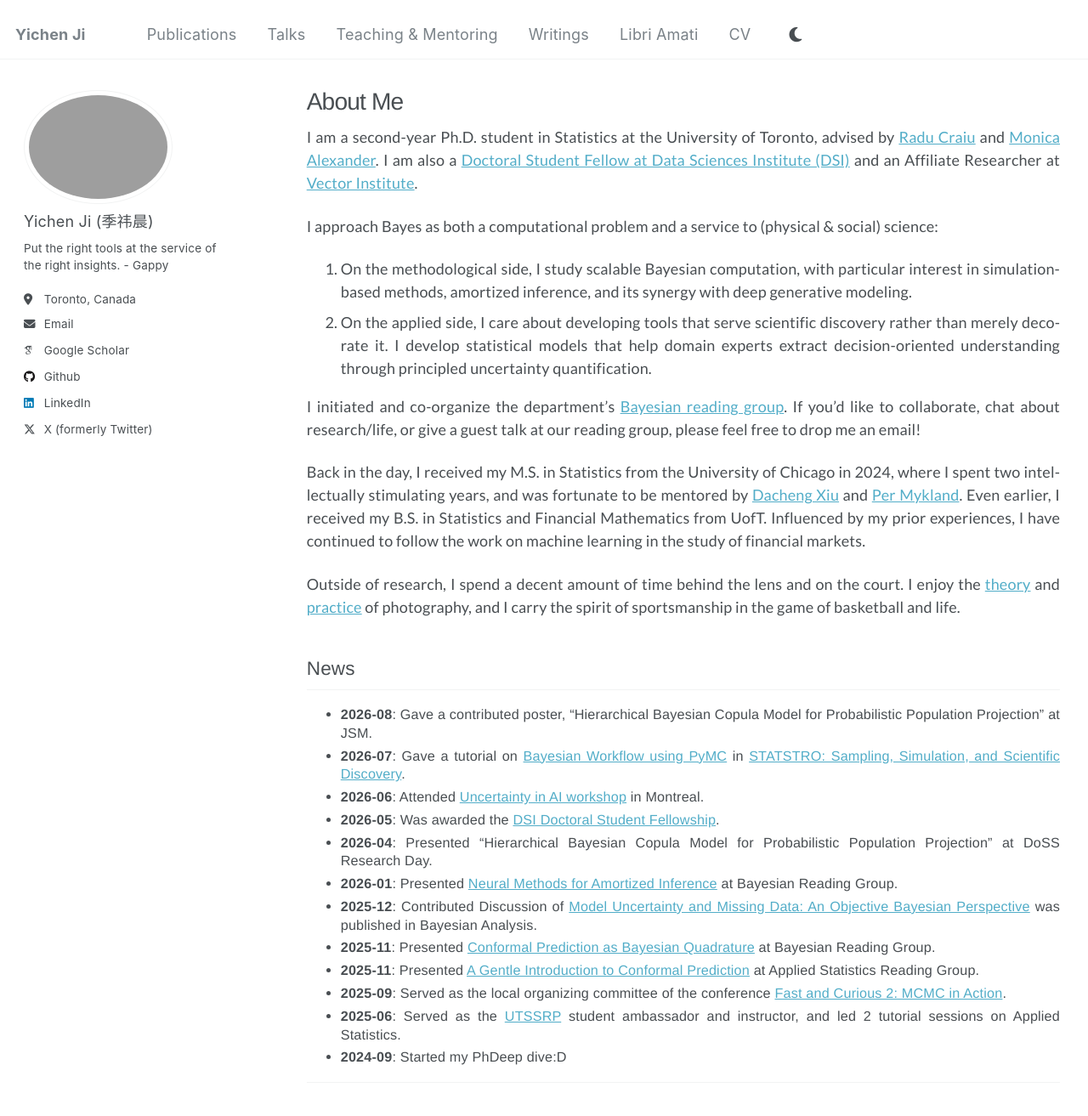
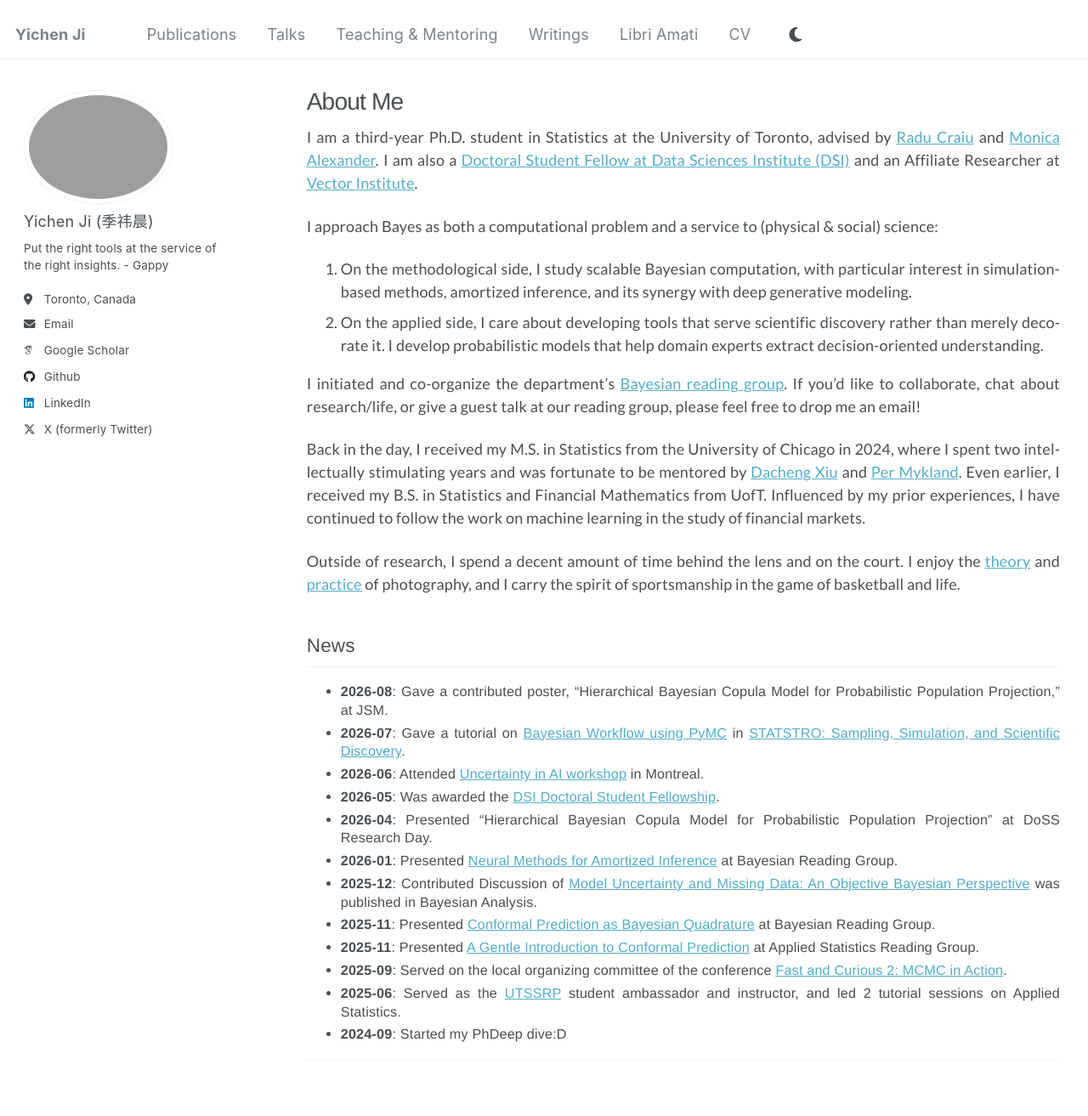
Before and after one commit to user-jiyichen/user-jiyichen.github.io, a Jekyll site: the page built from _pages/about.md, in a window 1280 px wide and 1400 px high. Shown: the top 1313 px of the window at 85% size. Built offline with Jekyll 4.4.1, drawn with Linux system fonts in a browser that asks for light colours; some web fonts are replaced.

Commit message:
Update about.md

```diff
--- a/_pages/about.md
+++ b/_pages/about.md
@@ -7,21 +7,21 @@ redirect_from:
   - /about.html
 ---
 
-I am a second-year Ph.D. student in Statistics at the University of Toronto, advised by [Radu Craiu](https://raducraiu.com/) and [Monica Alexander](https://www.monicaalexander.com/). I am also a [Doctoral Student Fellow at Data Sciences Institute (DSI)](https://datasciences.utoronto.ca/doctoral-student-fellowship/) and an Affiliate Researcher at [Vector Institute](https://vectorinstitute.ai/).
+I am a third-year Ph.D. student in Statistics at the University of Toronto, advised by [Radu Craiu](https://raducraiu.com/) and [Monica Alexander](https://www.monicaalexander.com/). I am also a [Doctoral Student Fellow at Data Sciences Institute (DSI)](https://datasciences.utoronto.ca/doctoral-student-fellowship/) and an Affiliate Researcher at [Vector Institute](https://vectorinstitute.ai/).
 
 I approach Bayes as both a computational problem and a service to (physical & social) science:
 1. On the methodological side, I study scalable Bayesian computation, with particular interest in simulation-based methods, amortized inference, and its synergy with deep generative modeling.
-2. On the applied side, I care about developing tools that serve scientific discovery rather than merely decorate it. I develop statistical models that help domain experts extract decision-oriented understanding through principled uncertainty quantification.
+2. On the applied side, I care about developing tools that serve scientific discovery rather than merely decorate it. I develop probabilistic models that help domain experts extract decision-oriented understanding.
 
 I initiated and co-organize the department’s [Bayesian reading group](https://docs.google.com/spreadsheets/d/1TjVcgiL5OHDxMNK1HZgJJDFR3zyxfBesKZMlADuHpG8/edit?gid=0#gid=0). If you’d like to collaborate, chat about research/life, or give a guest talk at our reading group, please feel free to drop me an email!
 
-Back in the day, I received my M.S. in Statistics from the University of Chicago in 2024, where I spent two intellectually stimulating years, and was fortunate to be mentored by [Dacheng Xiu](https://dachxiu.chicagobooth.edu/) and [Per Mykland](https://galton.uchicago.edu/~mykland/). Even earlier, I received my B.S. in Statistics and Financial Mathematics from UofT. Influenced by my prior experiences, I have continued to follow the work on machine learning in the study of financial markets.
+Back in the day, I received my M.S. in Statistics from the University of Chicago in 2024, where I spent two intellectually stimulating years and was fortunate to be mentored by [Dacheng Xiu](https://dachxiu.chicagobooth.edu/) and [Per Mykland](https://galton.uchicago.edu/~mykland/). Even earlier, I received my B.S. in Statistics and Financial Mathematics from UofT. Influenced by my prior experiences, I have continued to follow the work on machine learning in the study of financial markets.
 
 Outside of research, I spend a decent amount of time behind the lens and on the court. I enjoy the [theory](https://www.lab404.com/3741/readings/sontag.pdf) and [practice](https://www.instagram.com/yichen_ji) of photography, and I carry the spirit of sportsmanship in the game of basketball and life.
 
 ## News
 <div class="news-list" markdown="1">
-- **2026-08**: Gave a contributed poster, "Hierarchical Bayesian Copula Model for Probabilistic Population Projection" at JSM.
+- **2026-08**: Gave a contributed poster, "Hierarchical Bayesian Copula Model for Probabilistic Population Projection," at JSM.
 - **2026-07**: Gave a tutorial on [Bayesian Workflow using PyMC](https://github.com/user-jiyichen/user-jiyichen.github.io/blob/master/files/Bayesian_workflow_tutorial_STATSTRO.ipynb) in [STATSTRO: Sampling, Simulation, and Scientific Discovery](https://statstro.com/).
 - **2026-06**: Attended [Uncertainty in AI workshop](https://ivado.ca/en/events/2nd-workshop-uncertainty-in-ai/) in Montreal.
 - **2026-05**: Was awarded the [DSI Doctoral Student Fellowship](https://datasciences.utoronto.ca/doctoral-fellows/).
@@ -30,7 +30,7 @@ Outside of research, I spend a decent amount of time behind the lens and on the
 - **2025-12**: Contributed Discussion of [Model Uncertainty and Missing Data: An Objective Bayesian Perspective](https://projecteuclid.org/journals/bayesian-analysis/advance-publication/Model-Uncertainty-and-Missing-Data-An-Objective-Bayesian-Perspective/10.1214/25-BA1531.full) was published in Bayesian Analysis.
 - **2025-11**: Presented [Conformal Prediction as Bayesian Quadrature](https://arxiv.org/abs/2502.13228) at Bayesian Reading Group.
 - **2025-11**: Presented [A Gentle Introduction to Conformal Prediction](https://arxiv.org/abs/2107.07511) at Applied Statistics Reading Group.
-- **2025-09**: Served as the local organizing committee of the conference [Fast and Curious 2: MCMC in Action](https://raducraiu.com/the-fast-and-curious-ii-mcmc-in-action/).
+- **2025-09**: Served on the local organizing committee of the conference [Fast and Curious 2: MCMC in Action](https://raducraiu.com/the-fast-and-curious-ii-mcmc-in-action/).
 - **2025-06**: Served as the [UTSSRP](https://www.statistics.utoronto.ca/UTSSRP#%23university-of-toronto-statistical-sciences-research-program-utssrp-guide-accordion-1) student ambassador and instructor, and led 2 tutorial sessions on Applied Statistics.
 - **2024-09**: Started my PhDeep dive:D
 </div>
```
